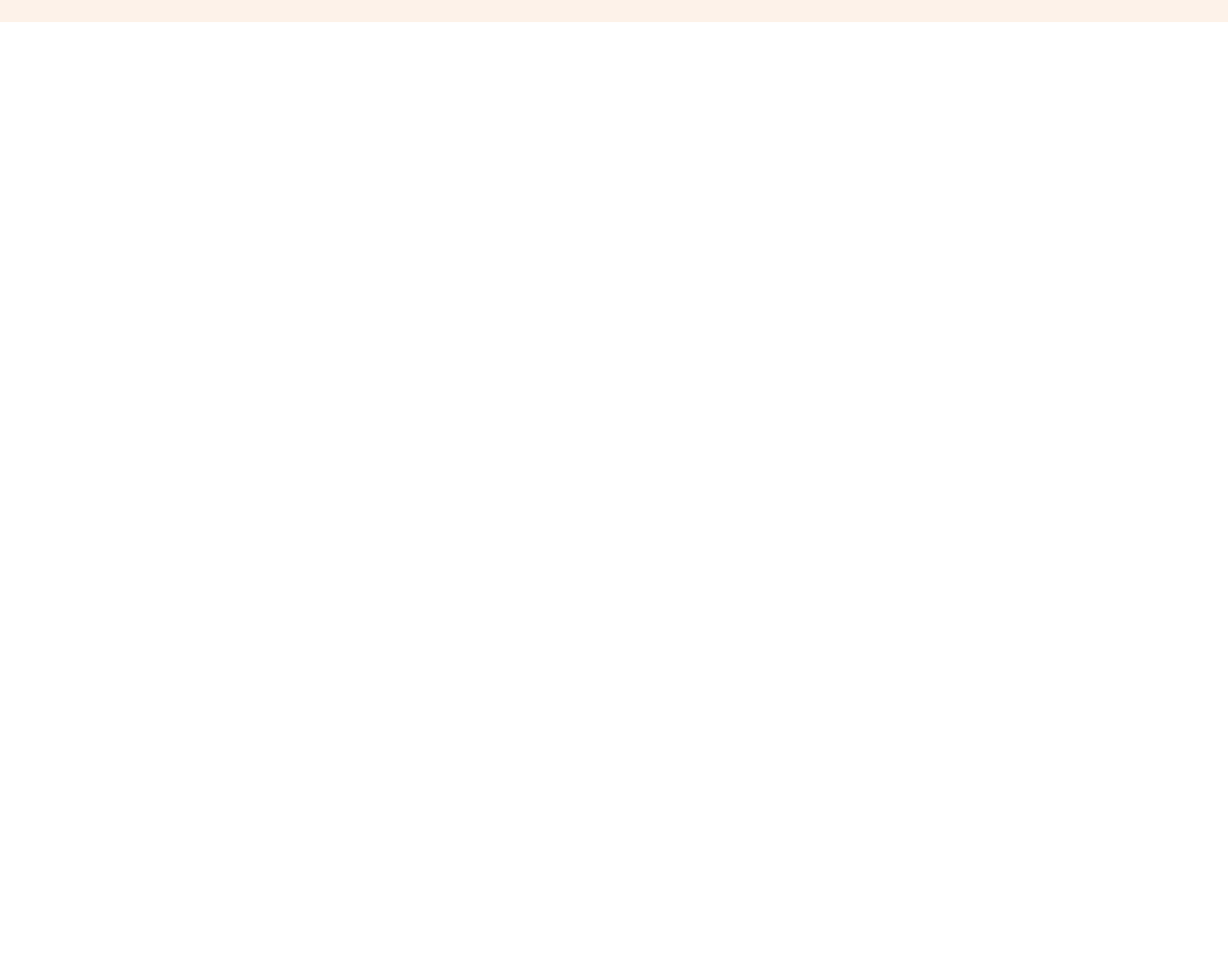
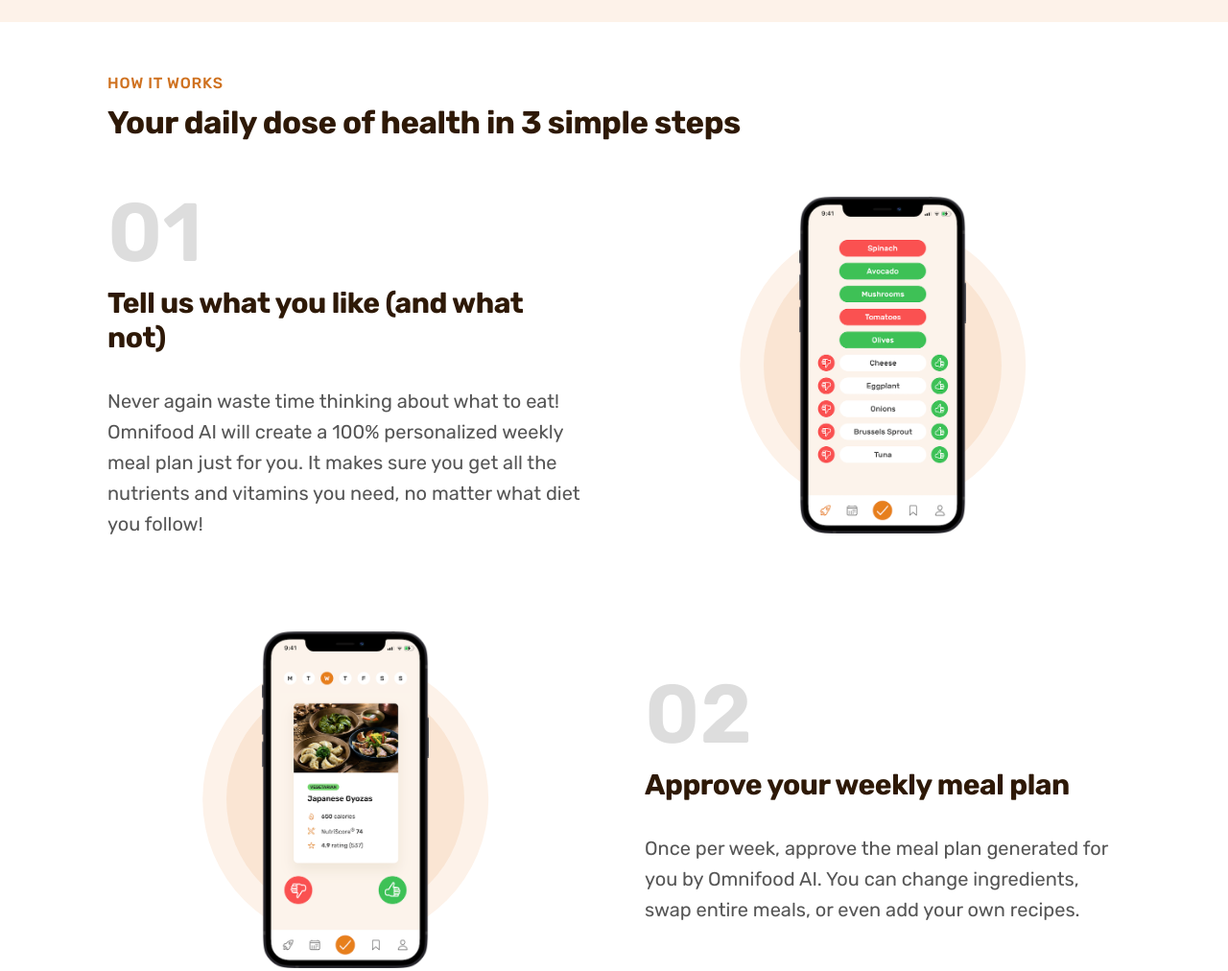
Before and after one commit to Lukashatirishvili/HTML-CSS, a plain HTML site: page Omnifood-Project/index.html in a window 1280 px wide. Shown: the part 517-1529 px from the top of the page at 96% size. Before the commit the page ends 800 px from the top, so only its background shows below. Drawn offline with Linux system fonts and the light colour scheme.

Commit message:
add new section and designed it (using: ::before and ::after psudo el, z index)

```diff
--- /dev/null
+++ b/Omnifood-Project/css/general.css
@@ -0,0 +1,159 @@
+/*
+--- 01 TYPOGRAPHY SYSTEM
+
+ - Font sizes (px):
+ 10 / 12 / 14 / 16 / 18 / 20 / 24 / 30 / 36 / 44 / 52 / 62 / 74 / 86 / 98
+
+ - Font weights
+ Default: 400
+
+ - Line heights
+ Default: 1
+
+
+ --- 02 COLORS
+
+ - Primary: #e67e22
+ - Tints: #fdf2e9
+ - Shades:
+ - Accents:
+ - Greys:
+ #555
+ #333
+
+ --- 05 SHADOWS
+
+ --- 06 BORDER-RADIUS
+
+ --- 07 WHITESPACE
+
+ - Spacing system (px)
+ 2 / 4 / 8 / 12 / 16 / 24 / 32 / 48 / 64 / 80 / 96 / 128
+*/
+
+* {
+  padding: 0;
+  margin: 0;
+  box-sizing: border-box;
+}
+
+html {
+  font-size: 62.5%;
+}
+
+body {
+  font-family: "Rubik", sans-serif;
+  line-height: 1;
+  font-weight: 400;
+  color: #555;
+}
+
+/************ GENERAL REUSABLE COMPONENTS ***********/
+.container {
+  max-width: 110rem;
+  padding: 0 2.2rem;
+  margin: 0 auto;
+}
+
+.grid {
+  display: grid;
+  column-gap: 6.4rem;
+  row-gap: 9.6rem;
+}
+
+.grid--2-cols {
+  grid-template-columns: 1fr 1fr;
+}
+
+.grid--3-cols {
+  grid-template-columns: repeat(3, 1fr);
+}
+
+.grid--center-v {
+  align-items: center;
+}
+
+.grid--4-cols {
+  grid-template-columns: repeat(4, 1fr);
+  gap: 2rem;
+}
+
+.heading-primary,
+.heading-secondary,
+.heading-tertiary {
+  font-weight: 700;
+  color: #333;
+  color: #2e1907;
+  letter-spacing: -0.5px;
+}
+
+.heading-primary {
+  font-size: 4.4rem;
+  line-height: 1.05;
+  margin-bottom: 2.4rem;
+}
+
+.heading-secondary {
+  font-size: 3.3rem;
+  line-height: 1;
+  margin-bottom: 5.6rem;
+}
+
+.heading-tertiary {
+  font-size: 3rem;
+  line-height: 1.2;
+  margin-bottom: 3.2rem;
+}
+
+.subheading {
+  display: block;
+  font-size: 1.6rem;
+  font-weight: 500;
+  color: #cf711f;
+  text-transform: uppercase;
+  margin-bottom: 1.6rem;
+  letter-spacing: 0.75px;
+}
+
+.btn:link,
+.btn:visited {
+  display: inline-block;
+  text-decoration: none;
+  font-size: 2rem;
+  font-weight: 600;
+  padding: 1.6rem 3.2rem;
+  border-radius: 9px;
+
+  /* Put transition on original state */
+  transition: background-color 0.3s;
+}
+
+.btn--full:link,
+.btn--full:visited {
+  background-color: #e67e22;
+  color: #fff;
+}
+
+.btn--full:hover,
+.btn--full:active {
+  background-color: #cf711f;
+  color: #fff;
+}
+
+.btn--outline:link,
+.btn--outline:visited {
+  background-color: #fff;
+  color: #555;
+}
+
+.btn--outline:hover,
+.btn--outline:active {
+  background-color: #fdf2e9;
+
+  /* Trick to add border inside */
+  box-shadow: inset 0 0 0 3px #fff;
+}
+
+.margin-right-sm {
+  margin-right: 1.6rem !important;
+}
--- a/Omnifood-Project/style.css
+++ b/Omnifood-Project/css/style.css
@@ -1,106 +1,3 @@
-/*
---- 01 TYPOGRAPHY SYSTEM
-
- - Font sizes (px):
- 10 / 12 / 14 / 16 / 18 / 20 / 24 / 30 / 36 / 44 / 52 / 62 / 74 / 86 / 98
-
- - Font weights
- Default: 400
-
- - Line heights
- Default: 1
-
-
- --- 02 COLORS
-
- - Primary: #e67e22
- - Tints: #fdf2e9
- - Shades:
- - Accents:
- - Greys:
- #555
- #333
-
- --- 05 SHADOWS
-
- --- 06 BORDER-RADIUS
-
- --- 07 WHITESPACE
-
- - Spacing system (px)
- 2 / 4 / 8 / 12 / 16 / 24 / 32 / 48 / 64 / 80 / 96 / 128
-*/
-
-* {
-  padding: 0;
-  margin: 0;
-  box-sizing: border-box;
-}
-
-html {
-  font-size: 62.5%;
-}
-
-body {
-  font-family: "Rubik", sans-serif;
-  line-height: 1;
-  font-weight: 400;
-  color: #555;
-}
-
-/************ GENERAL REUSABLE COMPONENTS ***********/
-.heading-primary {
-  font-size: 4.4rem;
-  font-weight: 700;
-  line-height: 1.05;
-  color: #333;
-  letter-spacing: -0.5px;
-  margin-bottom: 2.4rem;
-}
-
-.btn:link,
-.btn:visited {
-  display: inline-block;
-  text-decoration: none;
-  font-size: 2rem;
-  font-weight: 600;
-  padding: 1.6rem 3.2rem;
-  border-radius: 9px;
-
-  /* Put transition on original state */
-  transition: background-color 0.3s;
-}
-
-.btn--full:link,
-.btn--full:visited {
-  background-color: #e67e22;
-  color: #fff;
-}
-
-.btn--full:hover,
-.btn--full:active {
-  background-color: #cf711f;
-  color: #fff;
-}
-
-.btn--outline:link,
-.btn--outline:visited {
-  background-color: #fff;
-  color: #555;
-}
-
-.btn--outline:hover,
-.btn--outline:active {
-  background-color: #fdf2e9;
-
-  /* Trick to add border inside */
-  box-shadow: inset 0 0 0 3px #fff;
-}
-
-.margin-right-sm {
-  margin-right: 1.6rem !important;
-}
-
 /************ HEADER **************/
 .header {
   display: flex;
@@ -213,3 +110,62 @@
   color: #e67e22;
   font-weight: 700;
 }
+
+/************ HOW IT WORKS SECTION ***********/
+.section-how {
+  padding: 5.6rem 0;
+}
+
+.step-number {
+  font-size: 8.6rem;
+  font-weight: 600;
+  color: #ddd;
+  margin-bottom: 1.2rem;
+}
+
+.step-description {
+  font-size: 2rem;
+  line-height: 1.6;
+}
+
+.step-img-box {
+  position: relative;
+
+  display: flex;
+  align-items: center;
+  justify-content: center;
+}
+
+.step-img-box::before,
+.step-img-box::after {
+  content: "";
+  display: block;
+  border-radius: 50%;
+
+  position: absolute;
+  top: 50%;
+  left: 50%;
+  transform: translate(-50%, -50%);
+}
+
+.step-img-box::before {
+  width: 60%;
+
+  /* 60% of parent's width */
+  padding-bottom: 60%;
+  background-color: #fdf2e9;
+  z-index: -2;
+}
+
+.step-img-box::after {
+  width: 50%;
+
+  /* 60% of parent's width */
+  padding-bottom: 50%;
+  background-color: #fae5d3;
+  z-index: -1;
+}
+
+.step-img {
+  width: 35%;
+}
--- a/Omnifood-Project/index.html
+++ b/Omnifood-Project/index.html
@@ -11,7 +11,8 @@
       rel="stylesheet"
     />
 
-    <link rel="stylesheet" href="style.css" />
+    <link rel="stylesheet" href="css/style.css" />
+    <link rel="stylesheet" href="css/general.css" />
 
     <title>Omnifood</title>
   </head>
@@ -68,6 +69,85 @@
           </div>
         </div>
       </section>
+      <section class="section-how">
+        <div class="container">
+          <span class="subheading">How it works</span>
+          <h2 class="heading-secondary">
+            Your daily dose of health in 3 simple steps
+          </h2>
+        </div>
+
+        <div class="container grid grid--2-cols grid--center-v">
+          <!-- STEP 01 -->
+          <div class="step-text-box">
+            <p class="step-number">01</p>
+
+            <h3 class="heading-tertiary">
+              Tell us what you like (and what not)
+            </h3>
+            <p class="step-description">
+              Never again waste time thinking about what to eat! Omnifood AI
+              will create a 100% personalized weekly meal plan just for you. It
+              makes sure you get all the nutrients and vitamins you need, no
+              matter what diet you follow!
+            </p>
+          </div>
+          <div class="step-img-box">
+            <img
+              class="step-img"
+              alt="Iphone app preferences selection screen"
+              src="img/app/app-screen-1.png"
+            />
+          </div>
+
+          <!-- STEP 02 -->
+          <div class="step-img-box">
+            <img
+              class="step-img"
+              alt="Iphone app meal approving plan screen"
+              src="img/app/app-screen-2.png"
+            />
+          </div>
+
+          <div class="step-text-box">
+            <p class="step-number">02</p>
+
+            <h3 class="heading-tertiary">Approve your weekly meal plan</h3>
+            <p class="step-description">
+              Once per week, approve the meal plan generated for you by Omnifood
+              AI. You can change ingredients, swap entire meals, or even add
+              your own recipes.
+            </p>
+          </div>
+
+          <!-- STEP 03 -->
+          <div class="step-text-box">
+            <p class="step-number">03</p>
+
+            <h3 class="heading-tertiary">Receive meals at convenient time</h3>
+            <p class="step-description">
+              Best chefs in town will cook your selected meal every day, and we
+              will deliver it to your door whenever works best for you. You can
+              change delivery schedule and address daily!
+            </p>
+          </div>
+
+          <div class="step-img-box">
+            <img
+              class="step-img"
+              alt="Iphone app delivery screen"
+              src="img/app/app-screen-3.png"
+            />
+          </div>
+        </div>
+      </section>
+      <!--
+      <section class="section-how grid grid--4-cols">
+        <div>Test 1</div>
+        <div>Test 2</div>
+        <div>Test 3</div>
+        <div>Test 4</div>
+      </section> -->
     </main>
   </body>
 </html>
```
